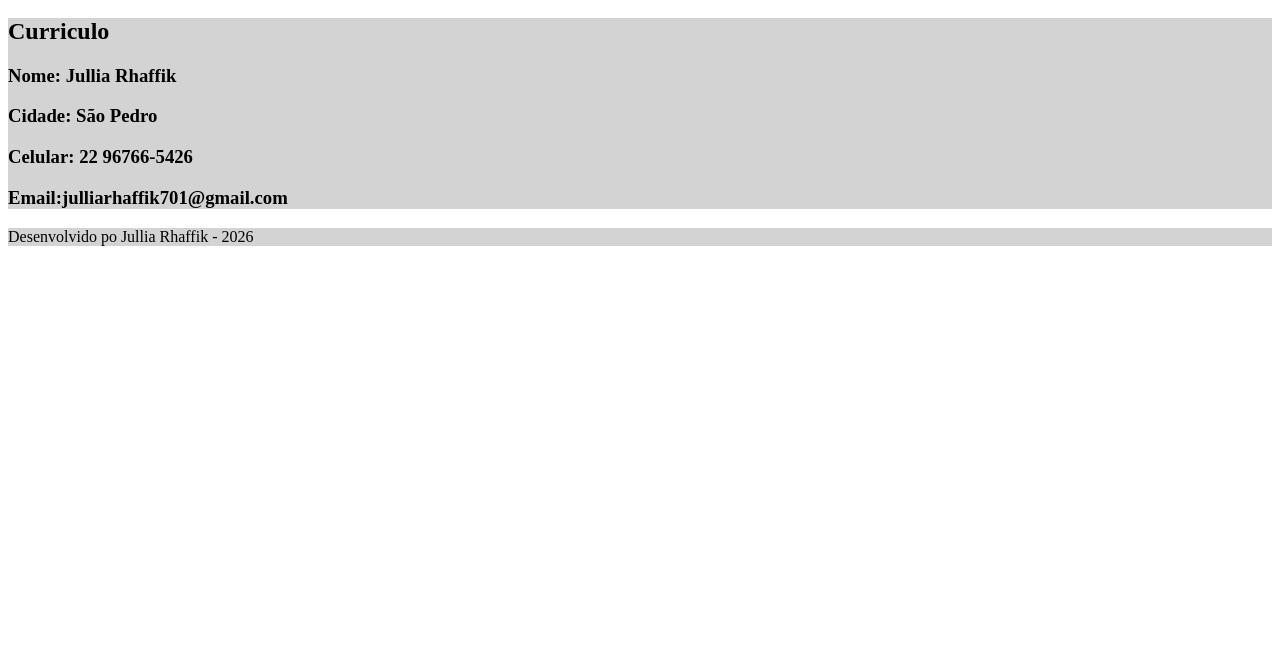
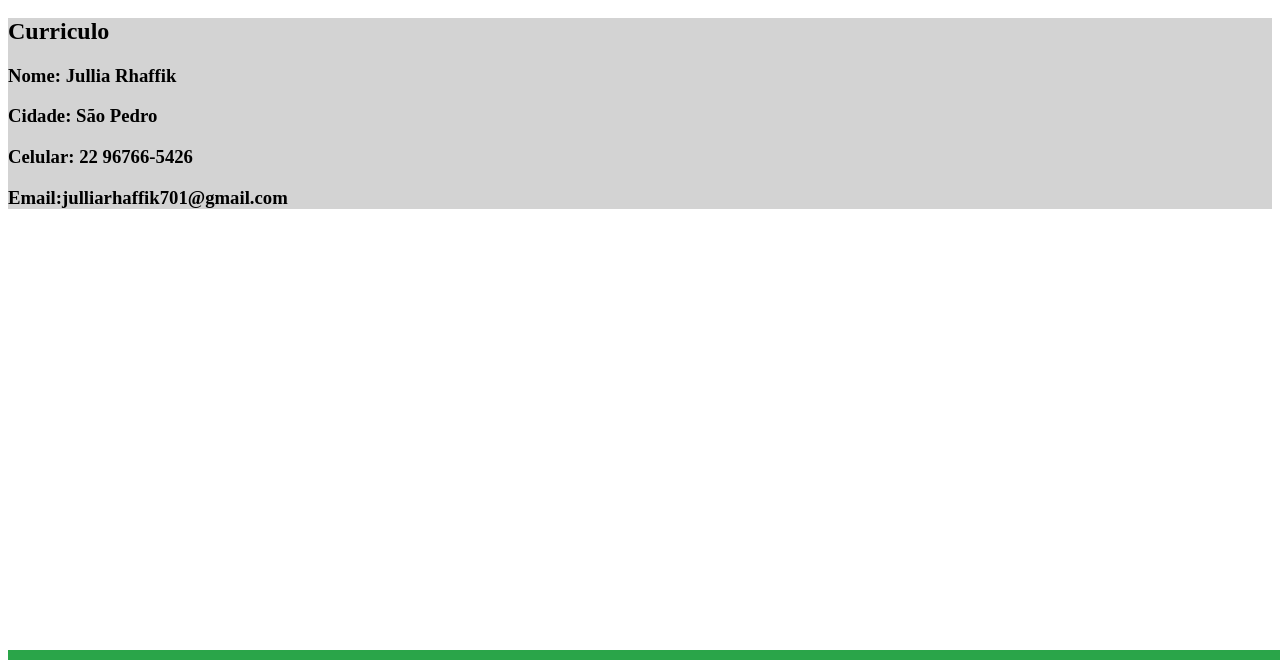
Before and after one commit to julliarhaffik701/Atividadeo1, a plain HTML site: page index.html in a window 1280 px wide. Shown: the part 140-800 px from the top of the page. Drawn offline with Linux system fonts and the light colour scheme.

Commit message:
Rodape - finalizado

```diff
--- a/index.html
+++ b/index.html
@@ -34,6 +34,18 @@ div{
     padding: 40;
     margin: 0;
   }
+  .rodape{
+    display: flex;
+    background-color: rgb(42, 165, 73);
+    color: rgb(255, 0, 0);
+    position: fixed;
+    bottom: 0;
+    height: 10px;
+    width: 100%;
+    justify-content: center;
+  }
+
+
 </style>
 
 <body>
```
